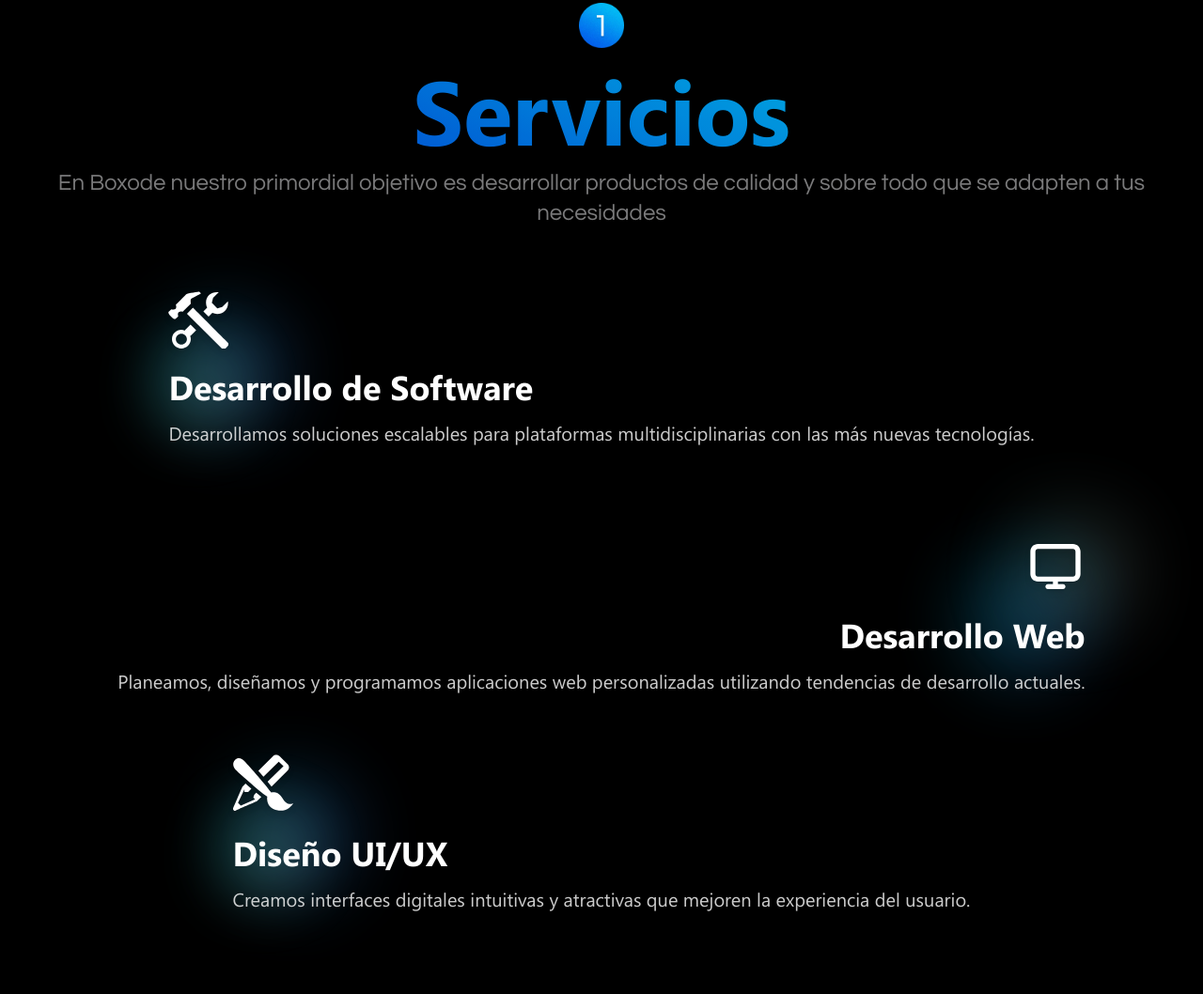
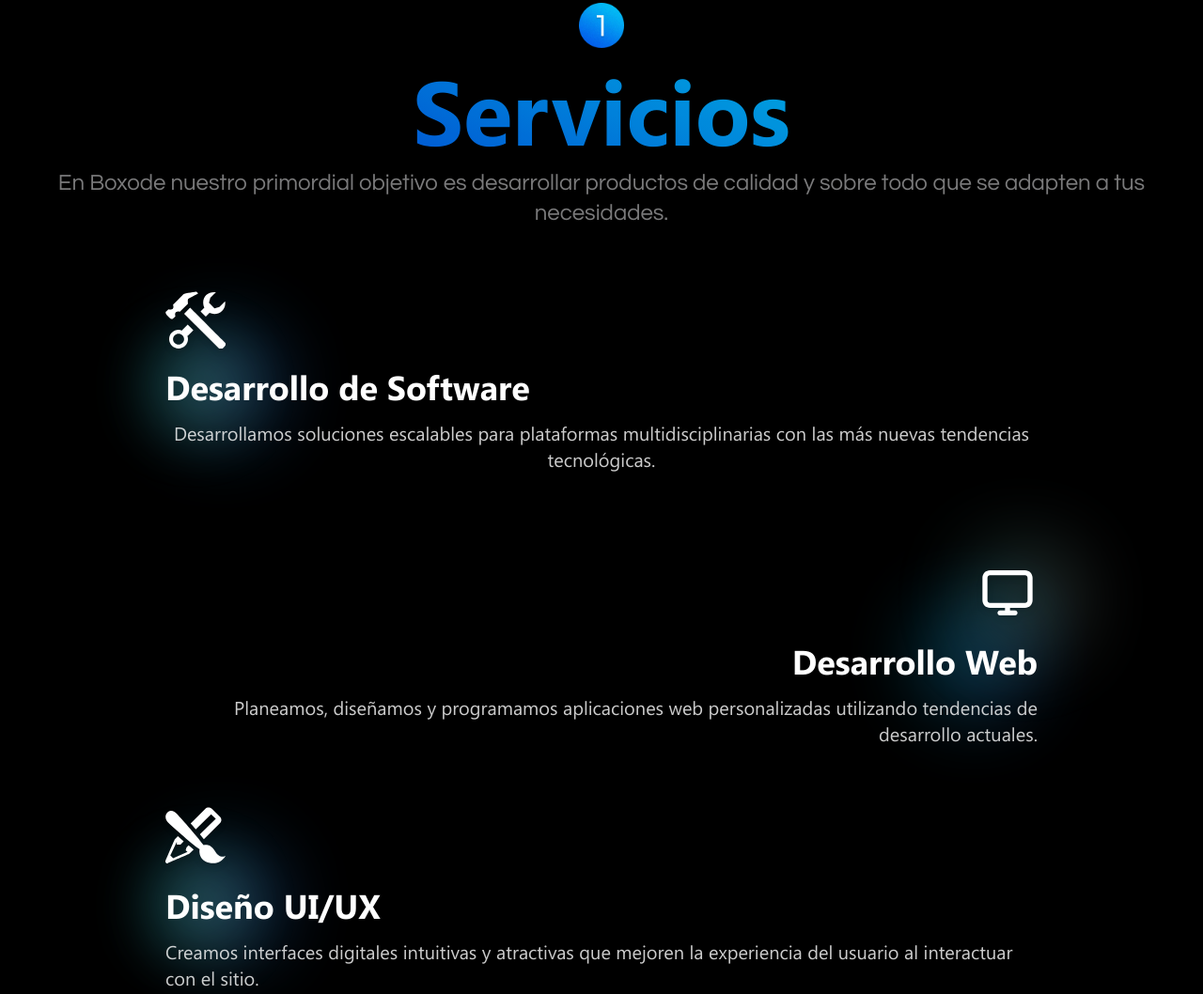
Before and after one commit to Boxode/Boxode, an Astro site: page / in a window 1280 px wide. Shown: the part 1061-2119 px from the top of the page at 94% size. Built offline with nearby package versions, Linux system fonts and the light colour scheme; Astro itself is replaced by a stand-in of ours.

Commit message:
✅ services component finished

```diff
--- a/src/components/Services.tsx
+++ b/src/components/Services.tsx
@@ -5,8 +5,9 @@ const Services = () => {
 		  <span className='text-white/30 mb-32 font-[Questrial] lg:text-2xl border-2 py-5 px-5 rounded-sm border-gray-100/20'>Explora el camino de Boxode</span>
 		    <img src="/1.webp" className='w-12 select-none' alt="1" />
 		  <h2 className='services text-6xl lg:text-8xl font-[SegoeBold] tracking-normal p-4 opacity-90 select-none'>Servicios</h2>
-		  <p className='text-gray-100/50 text-md px-6 text-center lg:text-2xl font-[Questrial]'>En Boxode nuestro primordial objetivo es desarrollar productos de calidad y sobre todo que se adapten a tus necesidades</p>
+		  <p className='text-gray-100/50 text-md px-6 text-center lg:text-2xl font-[Questrial]'>En Boxode nuestro primordial objetivo es desarrollar productos de calidad y sobre todo que se adapten a tus necesidades.</p>
 		</div>
+	  <div className='lg:px-44'>
 		<div className='mt-16'>
 		  <article className="flex justify-around items-center">
 		  	<div className="relative flex items-center lg:items-start justify-center lg:justify-around flex-col">
@@ -14,7 +15,7 @@ const Services = () => {
 			  <div className='absolute top-10 w-24 h-24 animation-delay-2000 bg-gradient-to-r from-teal-500 to-white rounded-full blur-2xl opacity-30 -z-20 animate-blob text'></div>
 		  	  <img src="/hammer.svg" alt="" className='w-16 h-16 mb-5 drop-shadow-md'/>
 		  	  <h3 className="text-white text-2xl pb-4 lg:text-4xl font-[SegoeBold] leading-relaxed">Desarrollo de Software</h3>
-		  	  <p className='text-white/80 font-[SegoeUI] text-md lg:text-xl text-center px-6 lg:px-0'>Desarrollamos soluciones escalables para plataformas multidisciplinarias con las más nuevas tecnologías.</p>
+		  	  <p className='text-white/80 font-[SegoeUI] text-md lg:text-xl text-center px-6 lg:px-0'>Desarrollamos soluciones escalables para plataformas multidisciplinarias con las más nuevas tendencias tecnológicas.</p>
 		  	</div>
 		  </article>
 		</div>
@@ -36,10 +37,11 @@ const Services = () => {
 			  <div className='absolute top-10 w-24 h-24 animation-delay-2000 bg-gradient-to-r from-teal-500 to-white rounded-full blur-2xl opacity-30 -z-20 animate-blob text'></div>
 		  	  <img src="/brush-and-pencil.svg" alt="" className='w-16 h-16 mb-5 drop-shadow-md'/>
 		  	  <h3 className="text-white text-2xl pb-4 lg:text-4xl font-[SegoeBold] leading-relaxed">Diseño UI/UX</h3>
-		  	  <p className='text-white/80 font-[SegoeUI] text-md lg:text-xl text-center lg:text-left px-6 lg:px-0'>Creamos interfaces digitales intuitivas y atractivas que mejoren la experiencia del usuario.</p>
+		  	  <p className='text-white/80 font-[SegoeUI] text-md lg:text-xl text-center lg:text-left px-6 lg:px-0'>Creamos interfaces digitales intuitivas y atractivas que mejoren la experiencia del usuario al interactuar con el sitio.</p>
 		  	</div>
 		  </article>
 		</div>
+	  </div>
     </section>
   )
 }
```
